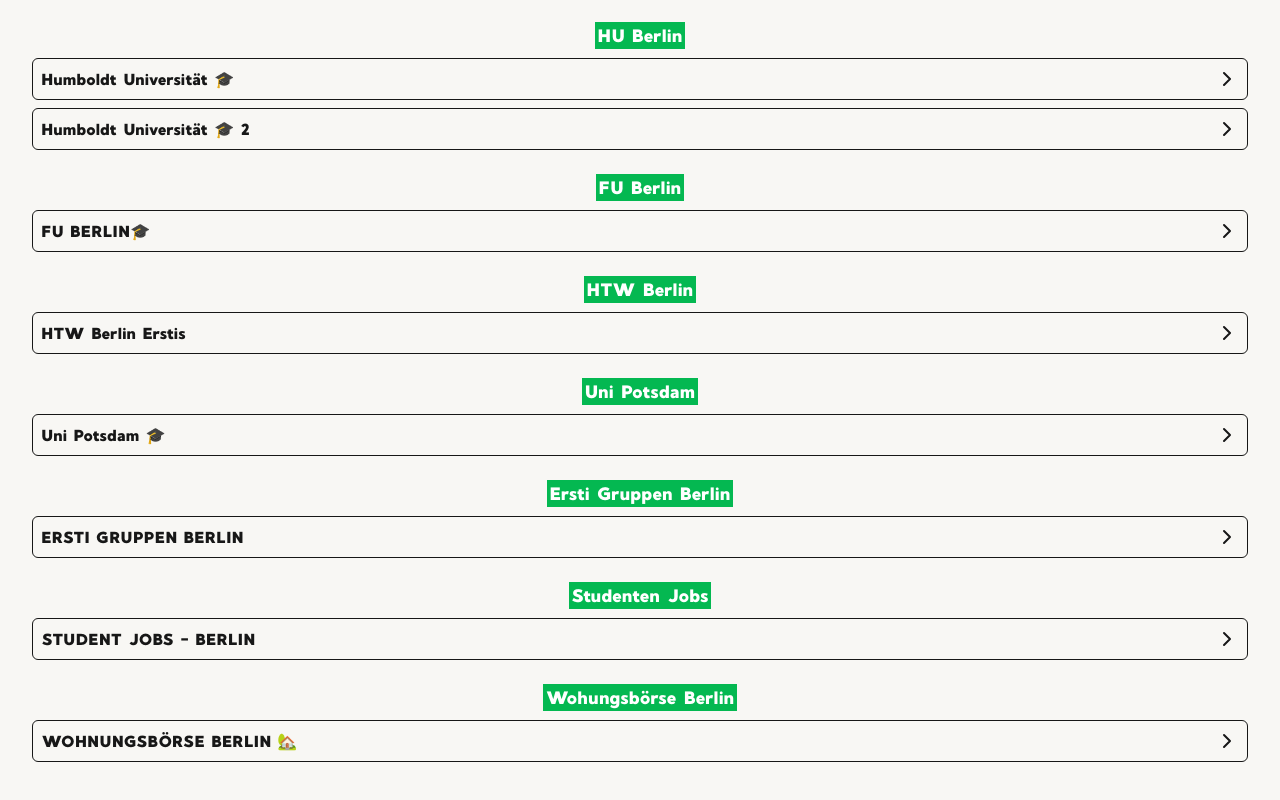
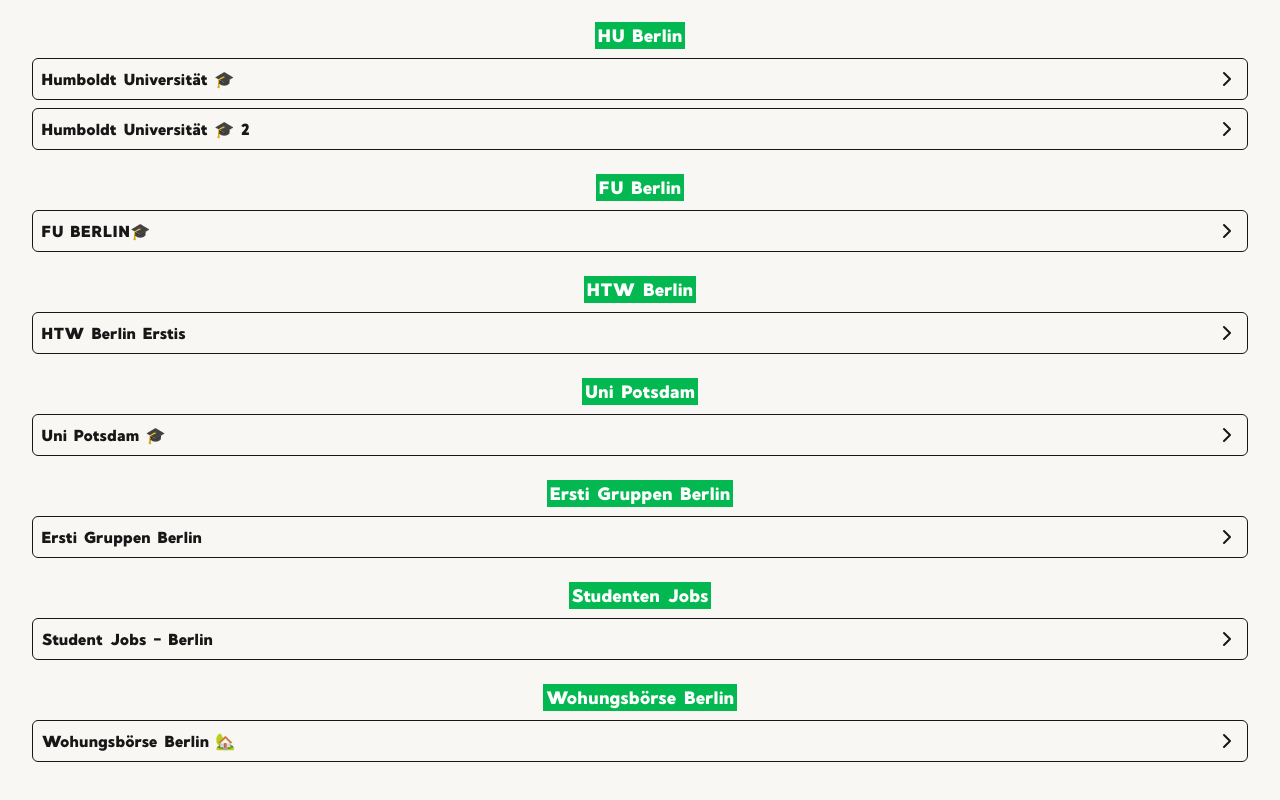
Before and after one commit to fatngucci/gruppen, a Next.js app: page / in a window 1280 px wide. Shown: the part 428-1228 px from the top of the page. Built offline with nearby package versions, Linux system fonts and the light colour scheme.

Commit message:
chore: lowercase unis

```diff
--- a/src/app/page.tsx
+++ b/src/app/page.tsx
@@ -68,21 +68,21 @@
             <div className="text-center">
               <p className="text-lg font-bold"><span className="bg-[#04b851] text-[#ffffff] p-0.5"> Ersti Gruppen Berlin </span></p>
               <LinkButton
-                uni="ERSTI GRUPPEN BERLIN"
+                uni="Ersti Gruppen Berlin"
                 link="https://chat.whatsapp.com/J8iVHk5exVF7dFOhKVJ1jV"
               />
             </div>
             <div className="text-center">
               <p className="text-lg font-bold"><span className="bg-[#04b851] text-[#ffffff] p-0.5">Studenten Jobs</span></p>
               <LinkButton
-                uni="STUDENT JOBS - BERLIN"
+                uni="Student Jobs - Berlin"
                 link="https://chat.whatsapp.com/GG8pHL8dONQCVK994kLIaz"
               />
             </div>
             <div className="text-center">
               <p className="text-lg font-bold"><span className="bg-[#04b851] text-[#ffffff] p-0.5">Wohungsbörse Berlin</span></p>
               <LinkButton
-                uni="WOHNUNGSBÖRSE BERLIN 🏡"
+                uni="Wohungsbörse Berlin 🏡"
                 link="https://chat.whatsapp.com/JyjhAfsAHdxAWGt9wtmzeB"
               />
             </div>
```
